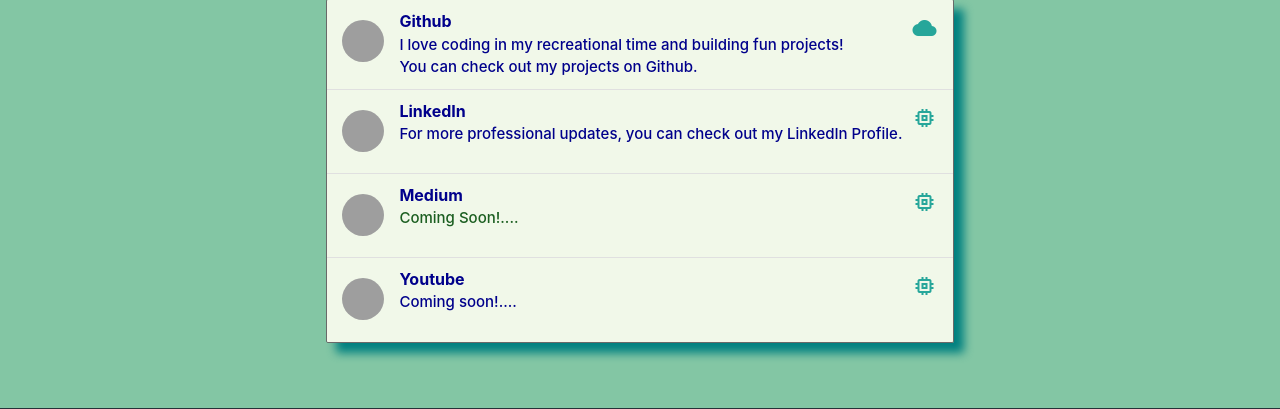
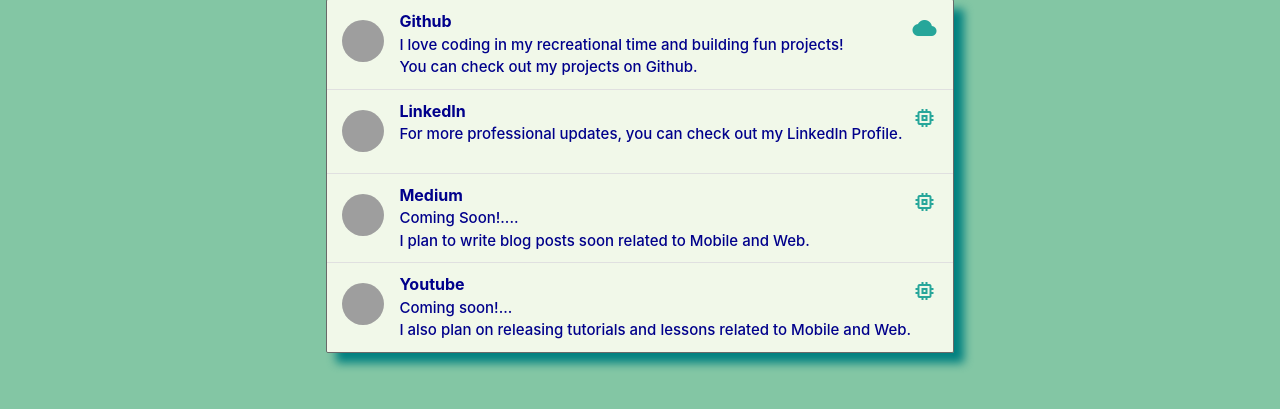
Before and after one commit to prudentprogrammer/My-Personal-Website, a Flask app: page /contact in a window 1280 px wide. Shown: the part 245-654 px from the top of the page. Run offline with Flask 2, Linux system fonts and the light colour scheme; some libraries are stand-ins or nearby versions; grey boxes are pictures that could not be loaded.

Commit message:
Modified contact and project page

```diff
--- a/templates/contact.html
+++ b/templates/contact.html
@@ -45,7 +45,7 @@
           <img src="https://medium.com/icons/monogram-mask.svg" alt="" class="circle ucdavis">
           <strong>
             <span class="title">Medium</span>
-            <p>Coming Soon!....</p>
+            <p class="description">Coming Soon!.... <br/>I plan to write blog posts soon related to Mobile and Web.
             <!-- <p class="description">I frequently write articles related to coding, iOS and Web.<br />
               Feel free to check out my Medium channel for my blog posts! -->
             </p>
@@ -57,7 +57,7 @@
           <img src="https://cdn0.iconfinder.com/data/icons/social-flat-rounded-rects/512/youtube_v2-512.png" alt="" class="circle ucdavis">
           <strong>
             <span class="title">Youtube</span>
-            <p class="description">Coming soon!....
+            <p class="description">Coming soon!...<br/>I also plan on releasing tutorials and lessons related to Mobile and Web.
             </p>
           </strong>
           <a href="#" class="secondary-content"><i class="material-icons">memory</i></a>
--- a/templates/project.html
+++ b/templates/project.html
@@ -30,7 +30,7 @@
             <img class="activator" src="/static/assets/hydration_station.png">
           </div>
           <div class="card-content center">
-            <a href="/experience">Click for Github Repo Link</a> <br />
+            <a href="https://github.com/prudentprogrammer/HydrationStation" target="_blank">Click for Github Repo Link</a> <br />
             <a href="/experience">Click for Deployed Heroku Web App</a> <br />
           </div>
           <div class="card-reveal">
@@ -63,7 +63,7 @@
             <img class="activator" src="/static/assets/mood_analyzer.png">
           </div>
           <div class="card-content center">
-              <a href="/experience">Click for Github Repo Link</a> <br />
+              <a href="https://github.com/prudentprogrammer/Mood_Analyzer" target="_blank">Click for Github Repo Link</a> <br />
               <a href="/experience">Click for Deployed Heroku Web App</a> <br />
           </div>
           <div class="card-reveal">
```
